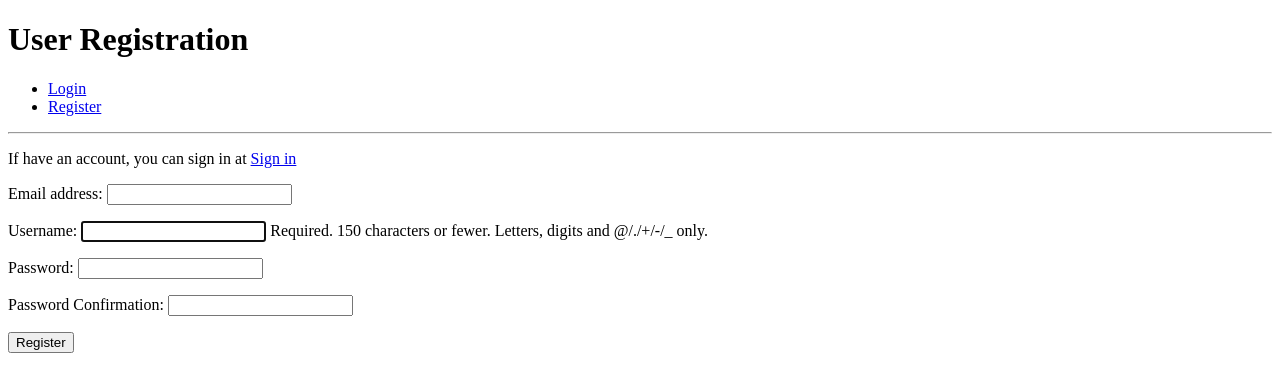
After one commit to Kterlecki/project-4, a Django app: page /accounts/register/ in a window 1280 px wide. The commit adds this page. Shown: the top 392 px of the page. Run offline with Django 3.2, Linux system fonts and the light colour scheme.

Commit message:
added registration for users with site ability to save users

```diff
--- a/accounts/forms.py
+++ b/accounts/forms.py
@@ -1,6 +1,50 @@
 from django import forms
+from django.contrib.auth.models import User
+from django.contrib.auth.forms import UserCreationForm
+from django.core.exceptions import ValidationError
 
 class UserLoginForm(forms.Form):
     """Form to login users"""
     username =forms.CharField()
     password= forms.CharField(widget=forms.PasswordInput)
+
+
+class UserRegistrationForm(UserCreationForm):
+    """ Form used to register a new user"""
+
+    password1 = forms.CharField(
+        label='Password',
+        widget=forms.PasswordInput)
+    password2 = forms.CharField(
+        label= 'Password Confirmation',
+        widget=forms.PasswordInput)
+
+    class Meta:
+        model = User
+        fields = ['email', 'username', 'password1', 'password2']
+
+    def clean_email(self):
+        email= self.cleaned_data.get('email')
+        username= self.cleaned_data.get('username')
+        if User.objects.filter(email=email).exclude(username=username):
+            raise forms.ValidationError(u'Email adress must be unique')
+        return email
+
+    def clean_email(self):
+        email = self.cleaned_data.get('email')
+        username = self.cleaned_data.get('username')
+        if User.objects.filter(email=email).exclude(username=username):
+            raise forms.ValidationError(u'Email address must be unique')
+        return email
+
+    def clean_password2(self):
+        password1 = self.cleaned_data.get('password1')
+        password2 = self.cleaned_data.get('password2')
+
+        if not password1 or not password2:
+            raise ValidationError("Please confirm your password")
+
+        if password1 != password2:
+            raise ValidationError("Passwords must match")
+
+        return password2
--- /dev/null
+++ b/accounts/templates/registration.html
@@ -0,0 +1,11 @@
+{% extends 'base.html' %}
+{% block page_title %} Registration page {% endblock %}
+{%block page_heading %} User Registration {% endblock %}
+{% block content %}
+<p> If have an account, you can sign in at <a href="{% url 'login' %}">Sign in </a> </p>
+<form method="POST">
+  {% csrf_token %} {{registration_form.as_p}}
+  <button type="submit">Register </button>
+</form>
+
+{% endblock %}
--- a/accounts/views.py
+++ b/accounts/views.py
@@ -1,7 +1,7 @@
 from django.shortcuts import render, redirect, reverse
 from django.contrib import auth, messages
 from django.contrib.auth.decorators import login_required
-from accounts.forms import UserLoginForm
+from accounts.forms import UserLoginForm, UserRegistrationForm
 
 def index(request):
     """ Return the index.html file """
@@ -35,3 +35,27 @@ def login(request):
     else:
         login_form = UserLoginForm()
     return render(request, 'login.html', {'login_form': login_form})
+
+def registration (request):
+    """Render the registration page"""
+    if request.user.is_authenticated:
+        return redirect(reverse('index'))
+
+    if request.method == 'POST':
+        registration_form= UserRegistrationForm(request.POST)
+
+        if registration_form.is_valid():
+            registration_form.save()
+
+            user= auth.authenticate(username=request.POST['username'],
+                                    password=request.POST['password1'])
+            if user:
+                auth.login(user=user, request=request)
+                messages.success(request, 'You have been succesfully registered')
+                return redirect(reverse('index'))
+            else:
+                messages.error(request, "Unable to register your account at this time")
+    else:
+        registration_form = UserRegistrationForm()
+    return render(request, 'registration.html', {
+        "registration_form": registration_form})
--- a/ecommerce/urls.py
+++ b/ecommerce/urls.py
@@ -15,11 +15,12 @@ Including another URLconf
 """
 from django.conf.urls import url
 from django.contrib import admin
-from accounts.views import index, logout,login
+from accounts.views import index, logout,login, registration
 
 urlpatterns = [
     url(r'^admin/', admin.site.urls),
     url(r'^$', index, name = 'index'),
     url(r'^accounts/logout/$', logout, name='logout'),
-    url(r'^accounts/login/$', login, name='login')
+    url(r'^accounts/login/$', login, name='login'),
+    url(r'^accounts/register/$', registration, name ='registration')
 ]
--- a/templates/base.html
+++ b/templates/base.html
@@ -14,7 +14,7 @@
             <li><a href="{% url 'logout' %}">Logout </a></li>
         {% else %}
             <li><a href="{% url 'login'%}">Login </a></li>
-            <li><a href="#">Register </a></li>
+            <li><a href="{% url 'registration'%}">Register </a></li>
         {% endif %}
 
 
```
Also changed, not shown: db.sqlite3.
